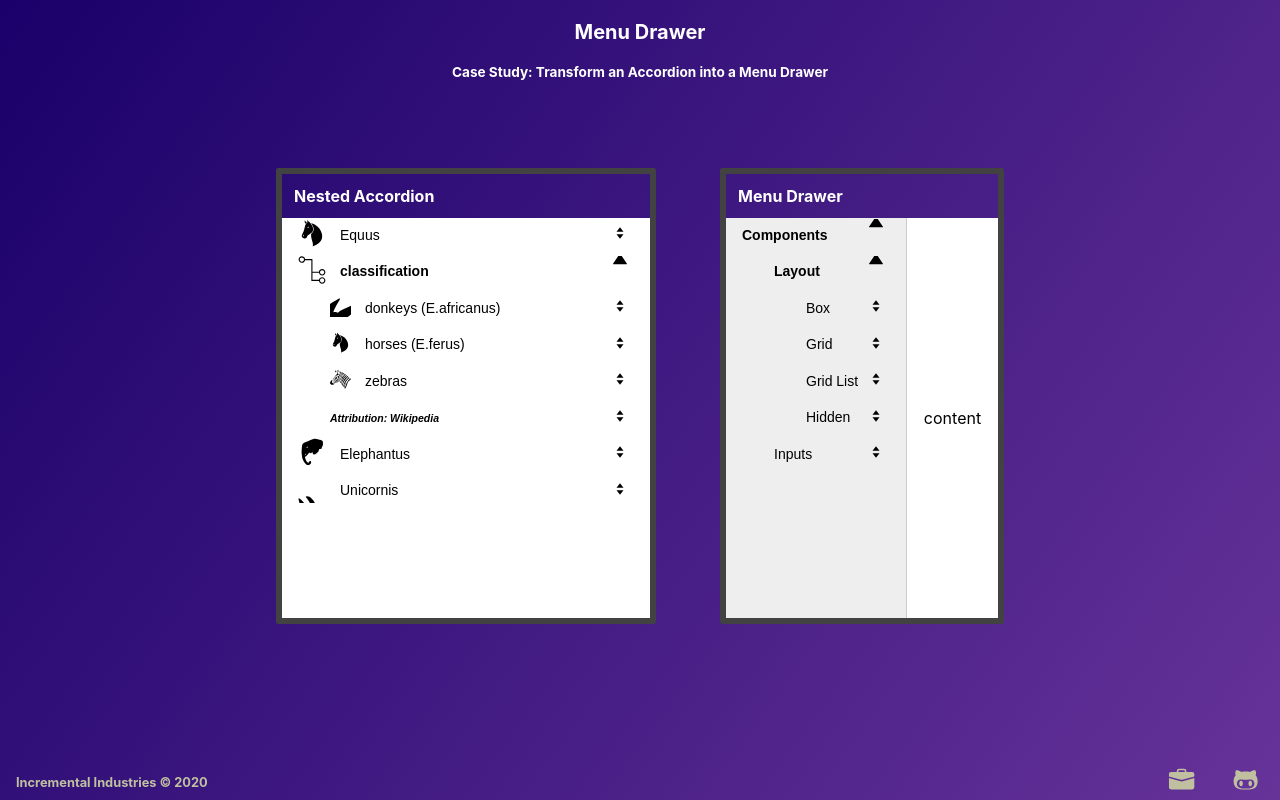
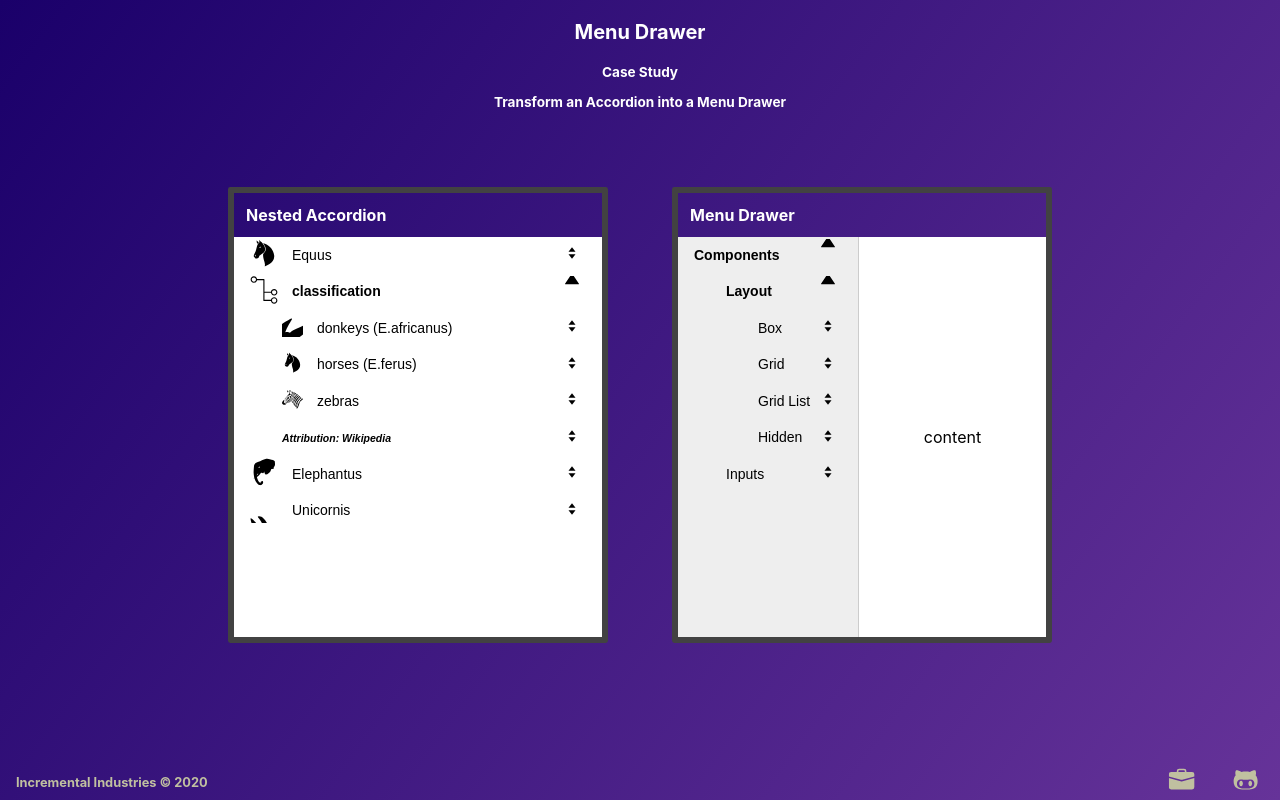
Before and after one commit to zenglenn42/menu-drawer, a React (Create React App) app: page / in a window 1280 px wide. Built offline with nearby package versions, Linux system fonts and the light colour scheme.

Commit message:
normalize layout widht of artitlces

```diff
--- a/src/App.js
+++ b/src/App.js
@@ -33,7 +33,8 @@ function App() {
       <div style={appFrame}>
         <header style={header}>
           <p style={headerTitle}>Menu Drawer</p>
-          <p style={headerSubTitle}>Case Study: Transform an Accordion into a Menu Drawer</p>
+          <p style={headerSubTitle}>Case Study</p>
+          <p style={headerSubTitle}>Transform an Accordion into a Menu Drawer</p>
         </header>
         <div style={grow} />
         <main style={main}>
--- a/src/style.js
+++ b/src/style.js
@@ -64,6 +64,7 @@ export const article2 = {
   alignItems: 'flex-start',
   minWidth: '17rem',
   maxWidth: '23rem',
+  width: '23rem',
   borderRadius: '.15em',
   color: 'inherit',
   margin: '1em 2em',
```
